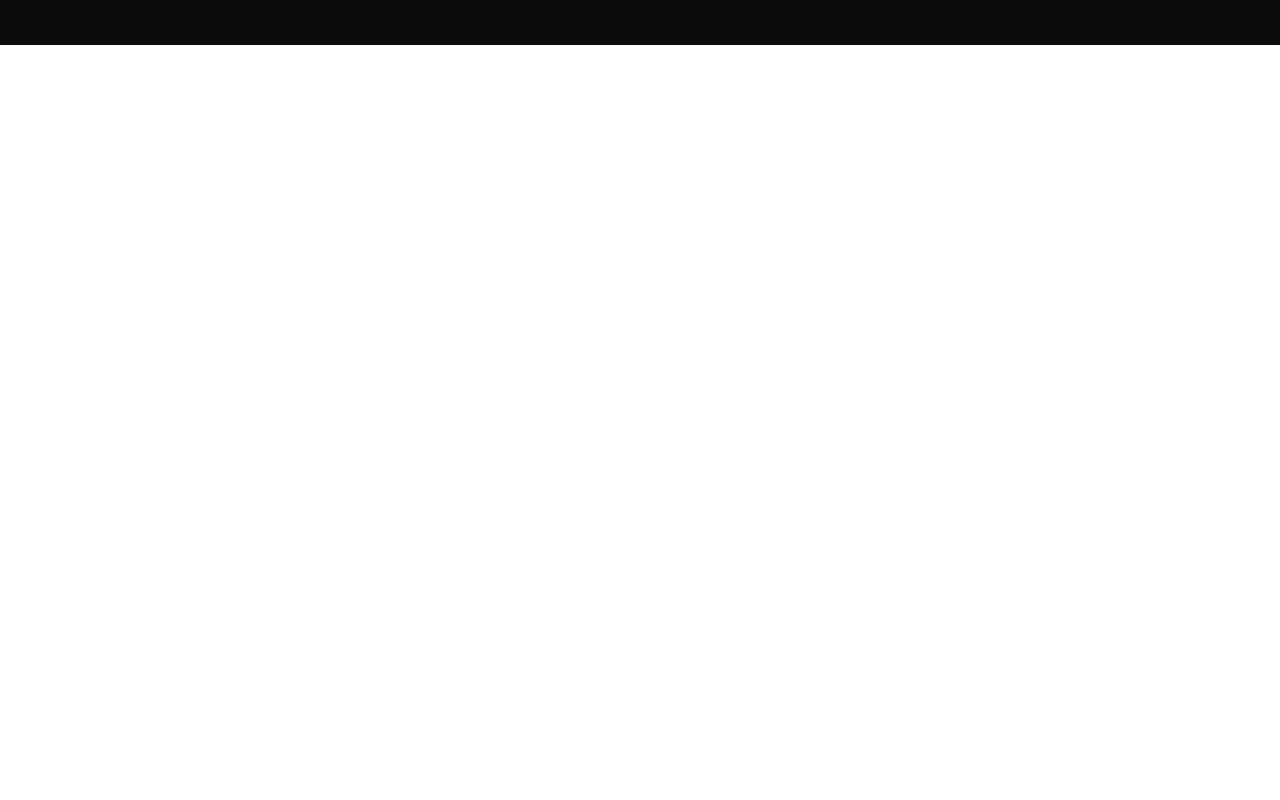
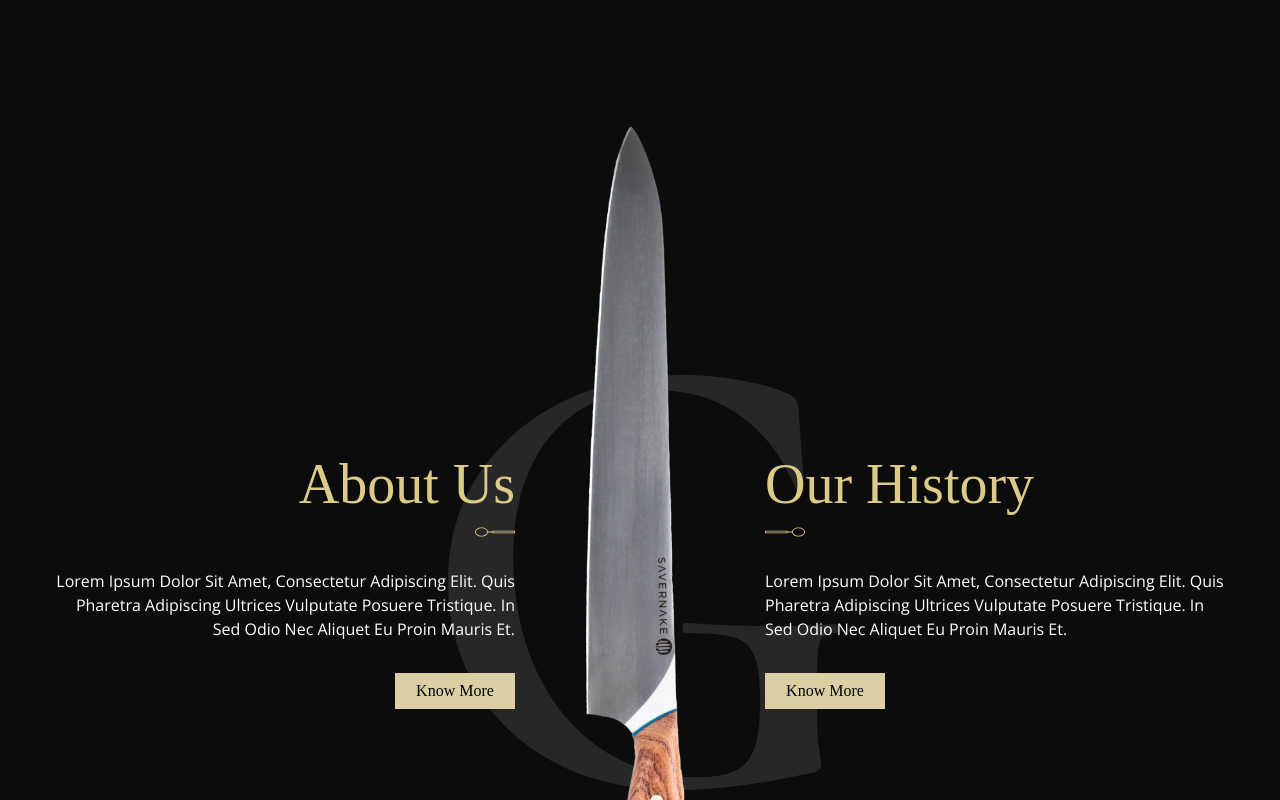
Before and after one commit to Sara-pyon/Gericht, a React (Vite) app: page / in a window 1280 px wide. Shown: the part 640-1440 px from the top of the page. Before the commit the page ends 800 px from the top, so only its background shows below. Built offline with nearby package versions, Linux system fonts and the light colour scheme; a web font is replaced by a local one.

Commit message:
build a about

```diff
--- a/src/App.tsx
+++ b/src/App.tsx
@@ -1,3 +1,4 @@
+import About from "./components/About"
 import Header from "./components/Header"
 import NavBar from "./components/NavBar"
 
@@ -7,6 +8,7 @@ function App() {
     <>
     <NavBar />
     <Header />
+    <About />
     </>
   )
 }
--- /dev/null
+++ b/src/components/About.css
@@ -0,0 +1,97 @@
+.about-grid{
+    display: grid;
+    grid-template-columns: 1fr 250px 1fr;
+}
+.about__definition{
+    display: flex;
+    flex-direction: column;
+    row-gap: 2rem;
+    justify-content: center;
+}
+.about__heading{
+    display: flex;
+    flex-direction: column;
+}
+.about__heading > h2{
+    color: var(--color-golden);
+    font-family: var(--font-base);
+    font-size: 3.5rem;
+}
+.about__heading > img{
+    width: 40px;
+}
+.about__description{
+    color: var(--color-white);
+    font-family: var(--font-alt);
+}
+.about__knife{
+    text-align: center;
+}
+.about__knife > img{
+    height: 910px;
+}
+.definition-left{
+    align-items: end;
+}
+.definition-left .about__heading > img{
+    align-self: end;
+    transform: rotate(180deg);
+}
+.definition-left .about__description{
+    text-align: end;
+}
+.about__section{
+    position: relative;
+    width: 1150px;
+}
+.about-bg{
+    display: flex;
+    position: absolute;
+    inset: 0;
+}
+.about-bg > img{
+    position: absolute;
+    top: 250px;
+    left: 34%;
+    width: 391px;
+    z-index: 0;
+}
+.about-grid{
+    position: relative;
+    z-index: 2;
+}
+@media screen and (max-width: 1000px) {
+    .about-bg > img{
+        left: 30%;
+    }
+}
+@media screen and (max-width: 900px) {
+    .about-bg > img{
+        left: 27%;
+    }
+    .about-grid{
+        grid-template-columns: 1fr 180px 1fr;
+    }
+}
+@media screen and (max-width: 800px) {
+    .about-bg > img{
+        left: 23%;
+    }
+}
+@media screen and (max-width: 650px) {
+    .about-grid{
+        grid-template-columns: 1fr;
+        row-gap: 2rem;
+    }
+    .about-bg > img{
+        width: 55%;
+        top: 500px
+    }
+    .about__heading > h2{
+        font-size: 2.8rem;
+    }
+    .about__description{
+        max-width: 450px;
+        font-size: 0.9rem;
+    }
+}
--- /dev/null
+++ b/src/components/About.tsx
@@ -0,0 +1,32 @@
+import { images } from '../constants'
+import AboutDefinition from './AboutDefinition'
+import './About.css'
+
+const About = () => {
+    const title1 = 'About Us';
+    const title2 = 'Our History';
+    const des1 = 'Lorem Ipsum Dolor Sit Amet, Consectetur Adipiscing Elit. Quis Pharetra Adipiscing Ultrices Vulputate Posuere Tristique. In Sed Odio Nec Aliquet Eu Proin Mauris Et.'
+    const des2 = 'Lorem Ipsum Dolor Sit Amet, Consectetur Adipiscing Elit. Quis Pharetra Adipiscing Ultrices Vulputate Posuere Tristique. In Sed Odio Nec Aliquet Eu Proin Mauris Et.'
+
+  return (
+    <div className="about section">
+        <div className="about__section container">
+            <div className="about-grid">
+                <AboutDefinition title={title1} description={des1}
+                    image={images.spoon} position='definition-left'
+                  />
+                <div className="about__knife">
+                    <img src={images.knife} alt="image knife"/>
+                </div>
+                <AboutDefinition title={title2} description={des2}
+                    image={images.spoon} position='definition-right'/>
+            </div>
+            <div className='about-bg'>
+                <img src={images.G} alt="G" />
+            </div>
+        </div>
+    </div>
+  )
+}
+
+export default About
--- /dev/null
+++ b/src/components/AboutDefinition.tsx
@@ -0,0 +1,23 @@
+interface Props{
+    title: string;
+    image: string;
+    description: string;
+    position?: 'definition-left' | 'definition-right';
+}
+
+const AboutDefinition = ({title,image,description, position}:Props) => {
+  return (
+    <div className={`about__definition ${position}`}>
+        <div className='about__heading' >
+            <h2>{title}</h2>
+            <img src={image} alt={image} />
+        </div>
+        <p className="about__description">
+            {description}
+        </p>
+        <button className="btn-golden">Know More</button>
+    </div>
+  )
+}
+
+export default AboutDefinition
--- a/src/components/Header.css
+++ b/src/components/Header.css
@@ -27,25 +27,13 @@
     font-family: var(--font-heading);
     text-transform: uppercase;
     letter-spacing: 0.3rem;
-    font-size: 3.5rem;
+    font-size: 4rem;
     text-align: center;
 }
 .header__description{
     color: var(--color-white);
     font-family: var(--font-alt);
     text-align: center;
-}
-.header__explore{
-    width: 120px;
-    border: 0;
-    background-color: var(--color-golden-hover);
-    font-family: var(--font-base);
-    padding-block: 6px;
-    transition: background .3s;
-}
-
-.header__explore:hover{
-    background: var(--color-golden);
 }
 .header__img-container{
     padding : 3rem;
--- a/src/components/SubHeader.tsx
+++ b/src/components/SubHeader.tsx
@@ -13,7 +13,7 @@ const SubHeader = ({image}:Props) => {
         <p className="header__description">
         Sit Tellus Lobortis Sed Senectus Vivamus Molestie. Condimentum Volutpat Morbi Facilisis Quam Scelerisque Sapien. Et, Penatibus Aliquam Amet Tellus
         </p>
-        <button className="header__explore">
+        <button className="btn-golden">
             Explore Menu
         </button>
     </div>
--- a/src/index.css
+++ b/src/index.css
@@ -26,4 +26,18 @@ p{
 }
 .section{
   padding-block: 5rem;
+  width: 100%;
+  background: var(--color-black);
 }
+.btn-golden{
+  width: 120px;
+  border: 0;
+  background-color: var(--color-golden-hover);
+  font-family: var(--font-base);
+  padding-block: 6px;
+  transition: background .3s;
+}
+
+.btn-golden:hover{
+  background: var(--color-golden);
+}
```
